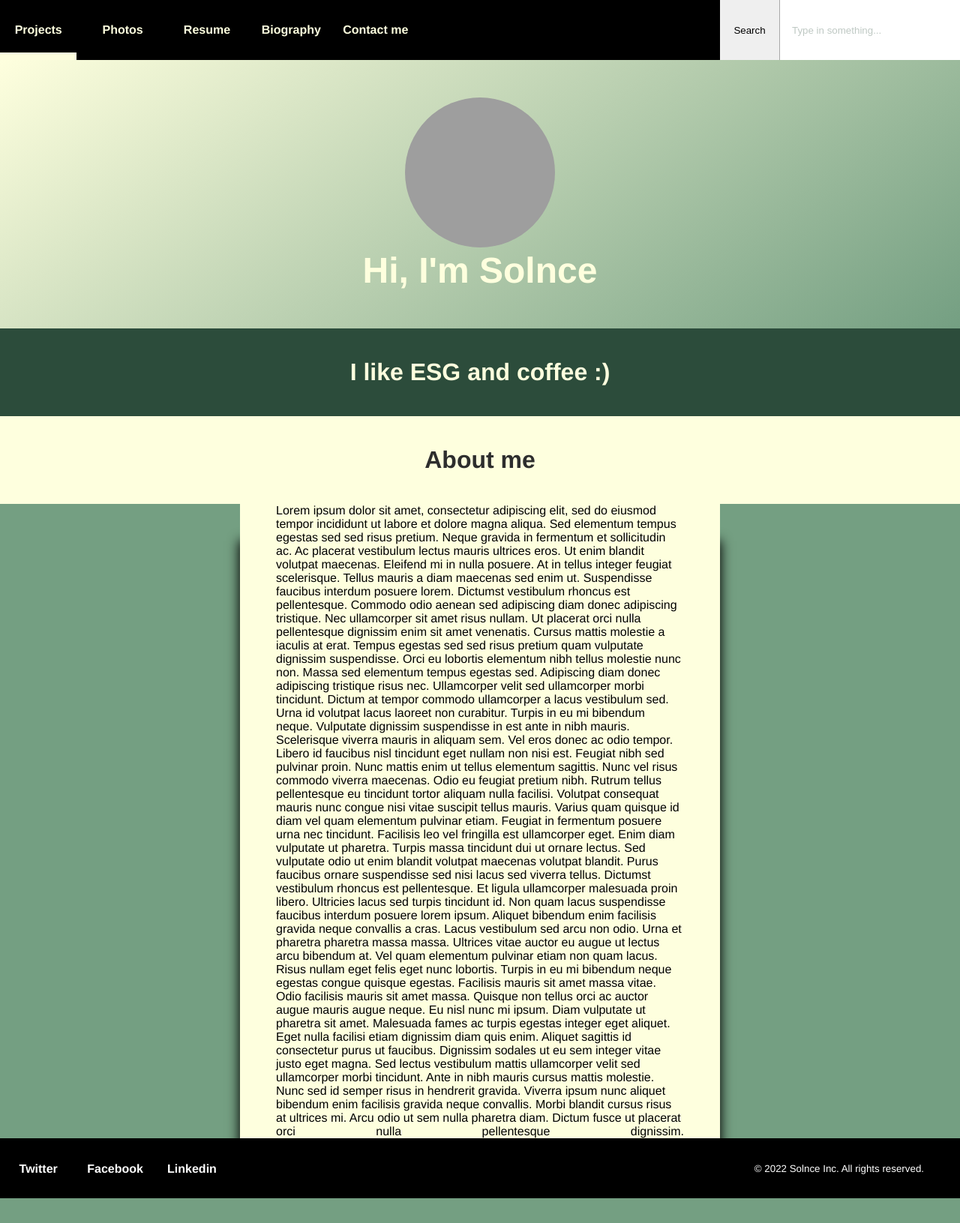
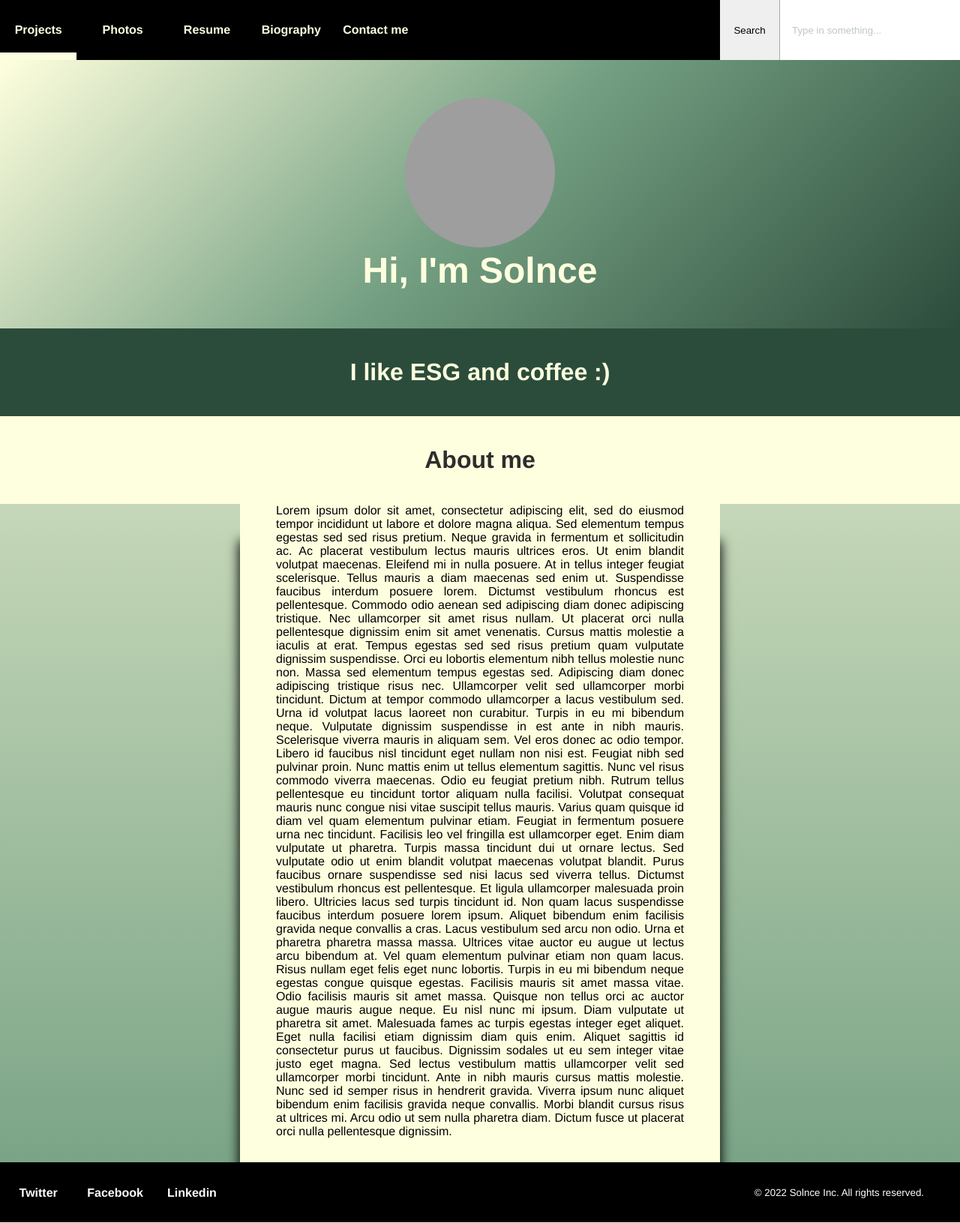
Before and after one commit to fourhtyoz/ESG-Blog, a plain HTML site: page index.html in a window 1280 px wide. Shown: the whole page at 75% size. Before the commit the page ends 1599 px from the top, so only its background shows below. Drawn offline with Linux system fonts and the light colour scheme; grey boxes are pictures that could not be loaded.

Commit message:
bg updated

```diff
--- a/style.css
+++ b/style.css
@@ -12,7 +12,8 @@ body {
   margin: 0px;
   padding: 0px;
   font-family: Helvetica;
-  background-color: #749F82;
+  background: rgb(116,159,130);
+  background: linear-gradient(0deg, rgba(116,159,130,1) 0%, rgba(254,255,222,1) 100%);
 }
 
 h1 {
@@ -48,7 +49,7 @@ img.img-avatar {
 
 .div-header {
   color: #FEFFDE;
-  background-image: linear-gradient(-35deg, #749F82, #FEFFDE);
+  background-image: linear-gradient(-45deg, #2C4C3B, #749F82, #FEFFDE);
   grid-column: span 12;
   text-align: center;
   padding: 50px;
@@ -57,7 +58,7 @@ img.img-avatar {
 .div-nav {
   text-align: center;
   color: #FEFFDE;
-  background-color: #2c4c3b;
+  background-color: #2C4C3B;
   grid-column: span 12;
   padding: 40px;
 }
@@ -75,9 +76,10 @@ img.img-avatar {
   color: #000000;
   font-size: 1rem;
   grid-column: 4 / 10;
+  text-align: justify;
   text-justify: inter-word;
-  text-align-last: justify;
   box-shadow: 0px 50px 15px 1px #000000;
+  padding-bottom: 2rem;
 }
 
 .div-menu {
@@ -161,6 +163,12 @@ input.search-field {
   padding-left: 1rem;
 }
 
+input.search-field:focus {
+  border: none;
+  box-shadow: none;
+}
+
+
 button.search-btn {
   height: 10vh;
   width: 5rem;
```
